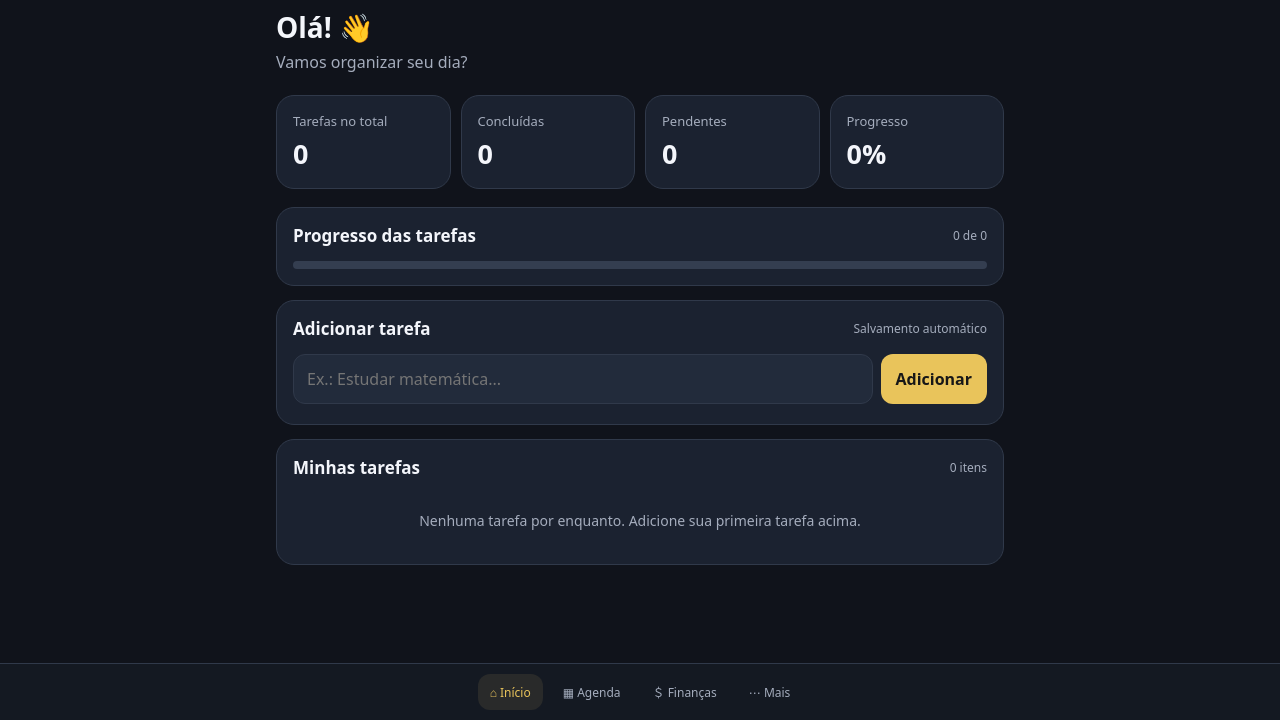
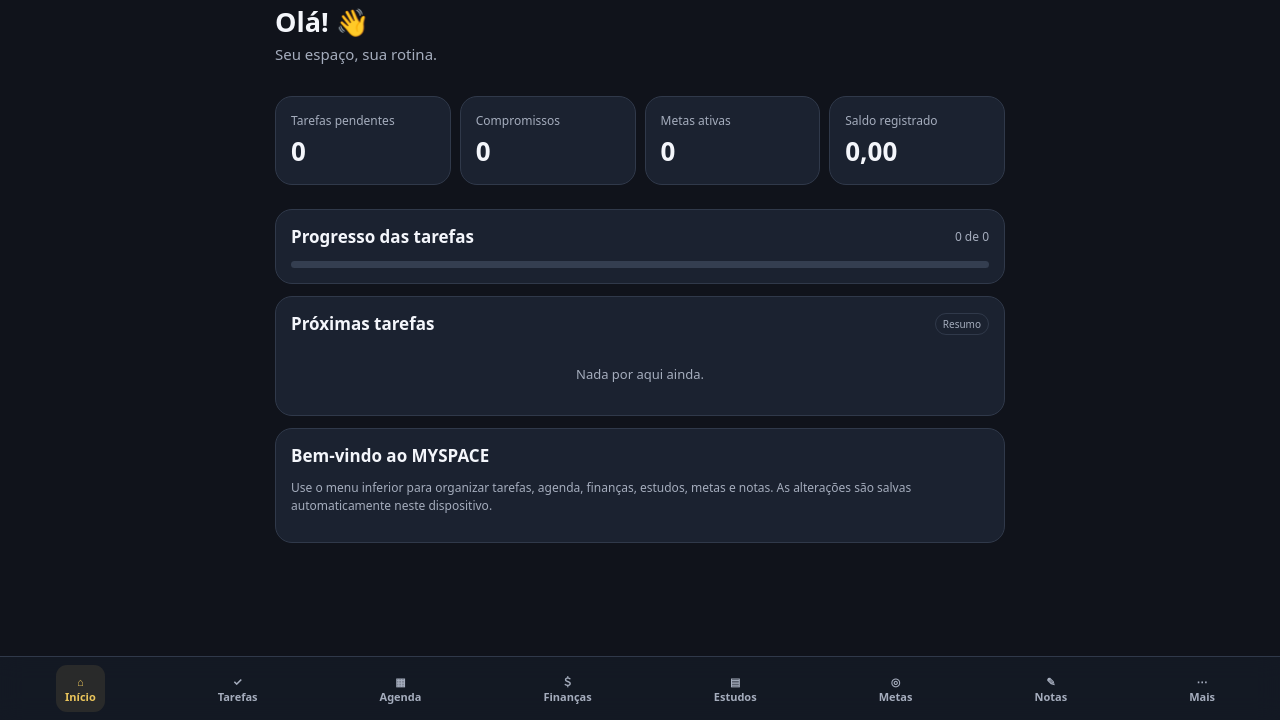
Before and after one commit to aleases987/MySpace-, a plain HTML site: page index.html in a window 1280 px wide. Shown: the part 80-800 px from the top of the page. Drawn offline with Linux system fonts and the light colour scheme.

Commit message:
Add files via upload

```diff
--- a/index.html
+++ b/index.html
@@ -1,125 +1,88 @@
 <!doctype html>
-<html lang="pt-BR">
-<head>
-  <meta charset="utf-8">
-  <meta name="viewport" content="width=device-width,initial-scale=1,viewport-fit=cover">
-  <meta name="theme-color" content="#10131b">
-  <title>MYSPACE</title>
-  <link rel="manifest" href="manifest.webmanifest">
-  <link rel="icon" href="icon.svg" type="image/svg+xml">
-  <style>
-    :root{color-scheme:dark;--bg:#10131b;--panel:#1b2230;--panel2:#222b3b;--text:#f4f6fb;--muted:#a5adbd;--gold:#e9c45b;--line:#30394a;--green:#65d6a1}
-    *{box-sizing:border-box}body{margin:0;background:var(--bg);color:var(--text);font:16px system-ui,-apple-system,Segoe UI,sans-serif}
-    .app{max-width:760px;margin:auto;padding:22px 16px 100px}
-    header{display:flex;justify-content:space-between;align-items:center;margin:8px 0 24px}
-    .logo{font-size:25px;font-weight:850;letter-spacing:2px}.logo span{color:var(--gold)}
-    .tag{font-size:11px;color:var(--green);border:1px solid #286b50;border-radius:20px;padding:6px 10px}
-    h1{font-size:28px;margin:0 0 5px} .sub{color:var(--muted);margin:0 0 22px}
-    .stats{display:grid;grid-template-columns:repeat(2,1fr);gap:10px;margin-bottom:18px}
-    .card,.section{background:var(--panel);border:1px solid var(--line);border-radius:18px;padding:16px}
-    .statlabel{color:var(--muted);font-size:13px}.statnum{font-size:27px;font-weight:750;margin-top:5px}
-    .section{margin:14px 0}.sectionhead{display:flex;justify-content:space-between;align-items:center;margin-bottom:14px}
-    h2{font-size:17px;margin:0}.small{font-size:12px;color:var(--muted)}
-    .progress{height:8px;background:#343e50;border-radius:20px;overflow:hidden;margin-top:10px}.bar{height:100%;width:0;background:var(--gold);transition:width .2s}
-    form{display:flex;gap:8px;margin:12px 0 4px}input,select,textarea{min-width:0;width:100%;background:var(--panel2);border:1px solid var(--line);border-radius:12px;color:var(--text);padding:13px;font:inherit}
-    button{border:0;border-radius:12px;padding:12px 15px;background:var(--gold);color:#171717;font-weight:750;font:inherit;cursor:pointer}
-    .add{white-space:nowrap;font-weight:800}.tasklist{display:grid;gap:8px}
-    .task{display:flex;align-items:center;gap:10px;background:var(--panel2);padding:12px;border-radius:13px}
-    .task input{width:20px;height:20px;accent-color:var(--gold);flex:0 0 auto}
-    .taskname{flex:1;overflow-wrap:anywhere}.done .taskname{text-decoration:line-through;color:var(--muted)}
-    .delete{background:transparent;color:#ff9292;padding:5px 8px;font-size:18px}
-    .empty{color:var(--muted);text-align:center;padding:18px 4px;font-size:14px}
-    nav{position:fixed;bottom:0;left:0;right:0;background:#151a24ee;border-top:1px solid var(--line);display:flex;justify-content:center;gap:8px;padding:10px 8px calc(10px + env(safe-area-inset-bottom));backdrop-filter:blur(12px)}
-    nav button{background:transparent;color:var(--muted);font-size:12px;padding:9px 12px}nav button.active{color:var(--gold);background:#292a2a}
-    .view{display:none}.view.active{display:block}.notice{color:var(--muted);font-size:13px;line-height:1.5}
-    .backup{display:flex;gap:8px;flex-wrap:wrap}.backup button{font-size:13px}
-    @media(min-width:560px){.stats{grid-template-columns:repeat(4,1fr)}}
-  </style>
-</head>
-<body>
-<div class="app">
-  <header><div class="logo">MY<span>SPACE</span></div><div class="tag">● SALVO NO DISPOSITIVO</div></header>
-  <section id="home" class="view active">
-    <h1>Olá! 👋</h1><p class="sub">Vamos organizar seu dia?</p>
-    <div class="stats">
-      <div class="card"><div class="statlabel">Tarefas no total</div><div class="statnum" id="total">0</div></div>
-      <div class="card"><div class="statlabel">Concluídas</div><div class="statnum" id="completed">0</div></div>
-      <div class="card"><div class="statlabel">Pendentes</div><div class="statnum" id="pending">0</div></div>
-      <div class="card"><div class="statlabel">Progresso</div><div class="statnum" id="percent">0%</div></div>
-    </div>
-    <div class="section"><div class="sectionhead"><h2>Progresso das tarefas</h2><span class="small" id="progressText">0 de 0</span></div><div class="progress"><div class="bar" id="bar"></div></div></div>
-    <div class="section"><div class="sectionhead"><h2>Adicionar tarefa</h2><span class="small">Salvamento automático</span></div>
-      <form id="taskForm"><input id="taskInput" maxlength="100" placeholder="Ex.: Estudar matemática..." autocomplete="off" required><button class="add" type="submit">Adicionar</button></form>
-    </div>
-    <div class="section"><div class="sectionhead"><h2>Minhas tarefas</h2><span class="small" id="taskCount">0 itens</span></div><div id="tasks" class="tasklist"></div></div>
-  </section>
-  <section id="agenda" class="view">
-    <h1>Agenda</h1><p class="sub">Seus compromissos em um só lugar.</p>
-    <div class="section"><h2>Em breve</h2><p class="notice">A próxima etapa será adicionar compromissos, datas e lembretes. Nesta primeira versão, o sistema de tarefas já funciona e salva seus dados localmente.</p></div>
-  </section>
-  <section id="financas" class="view">
-    <h1>Finanças</h1><p class="sub">Acompanhe seu dinheiro.</p>
-    <div class="section"><h2>Em breve</h2><p class="notice">Vamos adicionar receitas, despesas e saldo na próxima etapa.</p></div>
-  </section>
-  <section id="mais" class="view">
-    <h1>Mais opções</h1><p class="sub">Proteja seus dados e personalize seu espaço.</p>
-    <div class="section"><h2>Backup dos seus dados</h2><p class="notice">Exporte uma cópia das tarefas ou importe um backup salvo anteriormente.</p><div class="backup"><button id="exportBtn">Exportar backup</button><button id="importBtn">Importar backup</button><input id="fileInput" type="file" accept="application/json" hidden></div></div>
-    <div class="section"><h2>Sobre o MYSPACE</h2><p class="notice">Versão inicial • Funciona offline depois de instalado. Os dados ficam neste dispositivo e neste navegador. Limpar os dados do navegador ou desinstalar pode apagá-los; faça backups regularmente.</p></div>
-  </section>
+<html lang="pt-BR"><head>
+<meta charset="utf-8"><meta name="viewport" content="width=device-width,initial-scale=1,viewport-fit=cover">
+<meta name="theme-color" content="#10131b"><title>MYSPACE</title>
+<link rel="manifest" href="manifest.webmanifest"><link rel="icon" href="icon.svg">
+<style>
+:root{color-scheme:dark;--bg:#10131b;--p:#1b2230;--p2:#222b3b;--t:#f4f6fb;--m:#a5adbd;--g:#e9c45b;--ln:#30394a;--ok:#65d6a1;--red:#ff9292}
+*{box-sizing:border-box}body{margin:0;background:var(--bg);color:var(--t);font:15px system-ui,-apple-system,Segoe UI,sans-serif}.app{max-width:760px;margin:auto;padding:18px 15px 100px}
+header{display:flex;justify-content:space-between;align-items:center;margin:8px 0 24px}.logo{font-size:24px;font-weight:850;letter-spacing:2px}.logo span{color:var(--g)}.tag{font-size:10px;color:var(--ok);border:1px solid #286b50;border-radius:20px;padding:6px 9px}
+h1{font-size:27px;margin:0 0 4px}h2{font-size:17px;margin:0}.sub{color:var(--m);margin:0 0 20px}.muted,.hint{color:var(--m);font-size:12px}
+.grid{display:grid;grid-template-columns:repeat(2,1fr);gap:9px}.card,.section{background:var(--p);border:1px solid var(--ln);border-radius:17px;padding:15px;margin:12px 0}.statlabel{color:var(--m);font-size:12px}.statnum{font-size:26px;font-weight:750;margin-top:4px}
+.sectionhead{display:flex;justify-content:space-between;align-items:center;gap:8px;margin-bottom:13px}.progress{height:7px;background:#343e50;border-radius:20px;overflow:hidden;margin-top:9px}.bar{height:100%;background:var(--g);width:0}
+form{display:grid;grid-template-columns:1fr auto;gap:8px;margin-top:12px}.fields{display:grid;gap:8px;grid-column:1/-1}.fields.two{grid-template-columns:1fr 1fr}
+input,select,textarea{width:100%;min-width:0;background:var(--p2);border:1px solid var(--ln);border-radius:11px;color:var(--t);padding:12px;font:inherit}textarea{min-height:95px;resize:vertical}
+button{border:0;border-radius:11px;padding:11px 14px;background:var(--g);color:#171717;font:inherit;font-weight:700;cursor:pointer}.secondary{background:var(--p2);color:var(--t);border:1px solid var(--ln)}.danger{background:transparent;color:var(--red);padding:5px 8px}.list{display:grid;gap:8px}.item{display:flex;align-items:center;gap:10px;background:var(--p2);padding:11px;border-radius:12px}.item .body{flex:1;min-width:0;overflow-wrap:anywhere}.item small{display:block;color:var(--m);font-size:11px;margin-top:3px}.item input[type=checkbox]{width:19px;height:19px;accent-color:var(--g)}.done .body{text-decoration:line-through;color:var(--m)}.empty{text-align:center;color:var(--m);padding:17px;font-size:13px}.view{display:none}.view.active{display:block}
+nav{position:fixed;bottom:0;left:0;right:0;display:flex;justify-content:space-around;background:#151a24f2;border-top:1px solid var(--ln);padding:8px 4px calc(8px + env(safe-area-inset-bottom));backdrop-filter:blur(12px);z-index:5}nav button{background:transparent;color:var(--m);padding:8px 9px;font-size:11px}nav button.active{color:var(--g);background:#292a2a}
+.notice{font-size:12px;color:var(--m);line-height:1.5}.actions{display:flex;gap:7px;flex-wrap:wrap}.actions button{font-size:12px}.pill{font-size:10px;border:1px solid var(--ln);border-radius:20px;padding:3px 7px;color:var(--m)}
+@media(min-width:560px){.grid{grid-template-columns:repeat(4,1fr)}}
+</style></head><body><div class="app">
+<header><div class="logo">MY<span>SPACE</span></div><div class="tag">● DADOS SALVOS</div></header>
+<section id="home" class="view active"><h1>Olá! 👋</h1><p class="sub">Seu espaço, sua rotina.</p>
+<div class="grid">
+<div class="card"><div class="statlabel">Tarefas pendentes</div><div class="statnum" id="sTasks">0</div></div>
+<div class="card"><div class="statlabel">Compromissos</div><div class="statnum" id="sEvents">0</div></div>
+<div class="card"><div class="statlabel">Metas ativas</div><div class="statnum" id="sGoals">0</div></div>
+<div class="card"><div class="statlabel">Saldo registrado</div><div class="statnum" id="sBalance">0</div></div>
+</div>
+<div class="section"><div class="sectionhead"><h2>Progresso das tarefas</h2><span class="muted" id="progressText">0 de 0</span></div><div class="progress"><div class="bar" id="bar"></div></div></div>
+<div class="section"><div class="sectionhead"><h2>Próximas tarefas</h2><span class="pill">Resumo</span></div><div id="homeTasks" class="list"></div></div>
+<div class="section"><h2>Bem-vindo ao MYSPACE</h2><p class="notice">Use o menu inferior para organizar tarefas, agenda, finanças, estudos, metas e notas. As alterações são salvas automaticamente neste dispositivo.</p></div></section>
+
+<section id="tasks" class="view"><h1>Tarefas</h1><p class="sub">Anote o que precisa fazer.</p><div class="section"><h2>Nova tarefa</h2><form id="taskForm"><div class="fields"><input id="taskText" placeholder="O que você precisa fazer?" maxlength="120" required><input id="taskDate" type="date"></div><button>Adicionar</button></form></div><div class="section"><div class="sectionhead"><h2>Minha lista</h2><span id="taskCount" class="muted"></span></div><div id="taskList" class="list"></div></div></section>
+
+<section id="agenda" class="view"><h1>Agenda</h1><p class="sub">Guarde datas e compromissos.</p><div class="section"><h2>Novo compromisso</h2><form id="eventForm"><div class="fields"><input id="eventTitle" placeholder="Nome do compromisso" maxlength="120" required><div class="fields two"><input id="eventDate" type="date" required><input id="eventTime" type="time"></div><input id="eventPlace" placeholder="Local (opcional)"></div><button>Salvar</button></form></div><div class="section"><h2>Compromissos</h2><div id="eventList" class="list"></div></div></section>
+
+<section id="finance" class="view"><h1>Finanças</h1><p class="sub">Registre entradas e despesas.</p><div class="grid"><div class="card"><div class="statlabel">Entradas</div><div class="statnum" id="income">0</div></div><div class="card"><div class="statlabel">Despesas</div><div class="statnum" id="expense">0</div></div></div><div class="section"><h2>Novo lançamento</h2><form id="moneyForm"><div class="fields"><input id="moneyDesc" placeholder="Descrição" maxlength="100" required><div class="fields two"><select id="moneyType"><option value="in">Entrada</option><option value="out">Despesa</option></select><input id="moneyValue" type="number" min="0.01" step="0.01" placeholder="Valor" required></div><input id="moneyDate" type="date" required></div><button>Registrar</button></form></div><div class="section"><h2>Histórico</h2><div id="moneyList" class="list"></div></div></section>
+
+<section id="study" class="view"><h1>Estudos</h1><p class="sub">Organize matérias e atividades.</p><div class="section"><h2>Adicionar matéria ou atividade</h2><form id="studyForm"><div class="fields"><input id="studyText" placeholder="Ex.: Matemática — revisar capítulo 2" maxlength="140" required></div><button>Adicionar</button></form></div><div class="section"><div id="studyList" class="list"></div></div></section>
+
+<section id="goals" class="view"><h1>Metas</h1><p class="sub">Acompanhe seus objetivos.</p><div class="section"><h2>Nova meta</h2><form id="goalForm"><div class="fields"><input id="goalText" placeholder="Ex.: Ler 3 livros" maxlength="120" required><div class="fields two"><input id="goalTarget" type="number" min="1" value="10" placeholder="Objetivo"><input id="goalCurrent" type="number" min="0" value="0" placeholder="Progresso atual"></div></div><button>Criar meta</button></form></div><div class="section"><div id="goalList" class="list"></div></div></section>
+
+<section id="notes" class="view"><h1>Notas</h1><p class="sub">Guarde ideias e informações.</p><div class="section"><h2>Nova anotação</h2><form id="noteForm"><div class="fields"><input id="noteTitle" placeholder="Título" maxlength="100" required><textarea id="noteBody" placeholder="Escreva sua anotação..."></textarea></div><button>Salvar nota</button></form></div><div class="section"><div id="noteList" class="list"></div></div></section>
+
+<section id="more" class="view"><h1>Configurações</h1><p class="sub">Seus dados e sua privacidade.</p><div class="section"><h2>Backup</h2><p class="notice">Exporte regularmente uma cópia dos seus dados. Importar um backup substitui os dados atuais.</p><div class="actions"><button id="export">Exportar backup</button><button class="secondary" id="import">Importar backup</button><input id="backupFile" type="file" accept="application/json" hidden></div></div><div class="section"><h2>Sobre o armazenamento</h2><p class="notice">Os dados ficam no armazenamento local deste navegador/dispositivo. Eles não são sincronizados entre aparelhos. Limpar os dados do navegador ou desinstalar o app pode apagá-los. Faça backups para evitar perdas.</p></div></section>
 </div>
 <nav>
-  <button class="active" data-view="home">⌂ Início</button>
-  <button data-view="agenda">▦ Agenda</button>
-  <button data-view="financas">＄ Finanças</button>
-  <button data-view="mais">⋯ Mais</button>
+<button class="active" data-view="home">⌂<br>Início</button><button data-view="tasks">✓<br>Tarefas</button><button data-view="agenda">▦<br>Agenda</button><button data-view="finance">＄<br>Finanças</button><button data-view="study">▤<br>Estudos</button><button data-view="goals">◎<br>Metas</button><button data-view="notes">✎<br>Notas</button><button data-view="more">⋯<br>Mais</button>
 </nav>
 <script>
-const KEY='myspace.tasks.v1';
-let tasks=[];
-try{tasks=JSON.parse(localStorage.getItem(KEY)||'[]');if(!Array.isArray(tasks))tasks=[]}catch(e){tasks=[]}
-const save=()=>{localStorage.setItem(KEY,JSON.stringify(tasks));render()};
+const K='myspace.v2.data';const today=()=>new Date().toISOString().slice(0,10);
+let db={tasks:[],events:[],money:[],studies:[],goals:[],notes:[]};
+try{const old=JSON.parse(localStorage.getItem(K)||'null');if(old)db={...db,...old};else{const v1=JSON.parse(localStorage.getItem('myspace.tasks.v1')||'[]');db.tasks=Array.isArray(v1)?v1:[]}}catch(e){}
+const save=()=>{localStorage.setItem(K,JSON.stringify(db));render()};
+const el=id=>document.getElementById(id);
+const esc=s=>String(s??'').replace(/[&<>"']/g,c=>({'&':'&amp;','<':'&lt;','>':'&gt;','"':'&quot;',"'":'&#39;'}[c]));
+const money=n=>Number(n||0).toLocaleString('pt-BR',{minimumFractionDigits:2,maximumFractionDigits:2});
+function empty(id,msg){el(id).innerHTML='<div class="empty">'+msg+'</div>'}
+function taskRows(id,arr){const root=el(id);root.innerHTML='';if(!arr.length)return empty(id,'Nada por aqui ainda.');arr.forEach(t=>{const d=document.createElement('div');d.className='item'+(t.done?' done':'');d.innerHTML='<input type="checkbox" '+(t.done?'checked':'')+' aria-label="Concluir"><div class="body">'+esc(t.text)+(t.date?'<small>'+esc(t.date)+'</small>':'')+'</div><button class="danger" aria-label="Excluir">×</button>';d.querySelector('input').onchange=e=>{t.done=e.target.checked;save()};d.querySelector('button').onclick=()=>remove('tasks',t.id);root.append(d)})}
+function remove(type,id){if(confirm('Excluir este item?')){db[type]=db[type].filter(x=>x.id!==id);save()}}
+function rows(id,type,arr,formatter){const root=el(id);root.innerHTML='';if(!arr.length)return empty(id,'Nada registrado ainda.');arr.forEach(x=>{const d=document.createElement('div');d.className='item';d.innerHTML='<div class="body">'+formatter(x)+'</div><button class="danger" aria-label="Excluir">×</button>';d.querySelector('button').onclick=()=>remove(type,x.id);root.append(d)})}
+function add(type,obj){db[type].unshift({id:Date.now().toString(36)+Math.random().toString(36).slice(2),...obj});save()}
 function render(){
- const done=tasks.filter(t=>t.done).length,total=tasks.length,pct=total?Math.round(done/total*100):0;
- document.getElementById('total').textContent=total;
- document.getElementById('completed').textContent=done;
- document.getElementById('pending').textContent=total-done;
- document.getElementById('percent').textContent=pct+'%';
- document.getElementById('bar').style.width=pct+'%';
- document.getElementById('progressText').textContent=done+' de '+total;
- document.getElementById('taskCount').textContent=total+' itens';
- const list=document.getElementById('tasks');list.innerHTML='';
- if(!total){list.innerHTML='<div class="empty">Nenhuma tarefa por enquanto. Adicione sua primeira tarefa acima.</div>';return}
- tasks.forEach(task=>{
-  const row=document.createElement('div');row.className='task'+(task.done?' done':'');
-  const check=document.createElement('input');check.type='checkbox';check.checked=task.done;check.setAttribute('aria-label','Concluir tarefa');
-  check.addEventListener('change',()=>{task.done=check.checked;save()});
-  const name=document.createElement('div');name.className='taskname';name.textContent=task.text;
-  const del=document.createElement('button');del.className='delete';del.textContent='×';del.setAttribute('aria-label','Excluir tarefa');
-  del.addEventListener('click',()=>{if(confirm('Excluir esta tarefa?')){tasks=tasks.filter(t=>t.id!==task.id);save()}});
-  row.append(check,name,del);list.append(row);
- });
+ const pending=db.tasks.filter(x=>!x.done).length,done=db.tasks.filter(x=>x.done).length,total=db.tasks.length,pct=total?Math.round(done/total*100):0;
+ el('sTasks').textContent=pending;el('sEvents').textContent=db.events.length;el('sGoals').textContent=db.goals.length;
+ const bal=db.money.reduce((s,x)=>s+(x.type==='in'?1:-1)*Number(x.value),0);el('sBalance').textContent=money(bal);
+ el('progressText').textContent=done+' de '+total;el('bar').style.width=pct+'%';el('taskCount').textContent=total+' itens';
+ taskRows('taskList',db.tasks);taskRows('homeTasks',db.tasks.filter(x=>!x.done).slice(0,4));
+ rows('eventList','events',db.events,x=>'<b>'+esc(x.title)+'</b><small>'+esc(x.date)+' '+esc(x.time||'')+(x.place?' · '+esc(x.place):'')+'</small>');
+ const inc=db.money.filter(x=>x.type==='in').reduce((s,x)=>s+Number(x.value),0),out=db.money.filter(x=>x.type==='out').reduce((s,x)=>s+Number(x.value),0);
+ el('income').textContent=money(inc);el('expense').textContent=money(out);
+ rows('moneyList','money',db.money,x=>'<b>'+(x.type==='in'?'＋ ':'− ')+esc(x.desc)+'</b><small>'+esc(x.date)+' · '+money(x.value)+'</small>');
+ rows('studyList','studies',db.studies,x=>'<b>'+esc(x.text)+'</b>');
+ rows('goalList','goals',db.goals,x=>'<b>'+esc(x.text)+'</b><small>'+Number(x.current)+' / '+Number(x.target)+' · '+Math.min(100,Math.round(Number(x.current)/Math.max(1,Number(x.target))*100))+'%</small>');
+ rows('noteList','notes',db.notes,x=>'<b>'+esc(x.title)+'</b><small>'+esc(x.body).replace(/\n/g,' ')+'</small>');
 }
-document.getElementById('taskForm').addEventListener('submit',e=>{
- e.preventDefault();const input=document.getElementById('taskInput');const text=input.value.trim();if(!text)return;
- tasks.unshift({id:Date.now().toString(36)+Math.random().toString(36).slice(2),text,done:false,createdAt:new Date().toISOString()});input.value='';save();
-});
-document.querySelectorAll('nav button').forEach(btn=>btn.addEventListener('click',()=>{
- document.querySelectorAll('nav button').forEach(b=>b.classList.toggle('active',b===btn));
- document.querySelectorAll('.view').forEach(v=>v.classList.toggle('active',v.id===btn.dataset.view));
-}));
-document.getElementById('exportBtn').addEventListener('click',()=>{
- const blob=new Blob([JSON.stringify({app:'MYSPACE',version:1,tasks},null,2)],{type:'application/json'});
- const a=document.createElement('a');a.href=URL.createObjectURL(blob);a.download='myspace-backup.json';a.click();URL.revokeObjectURL(a.href);
-});
-document.getElementById('importBtn').addEventListener('click',()=>document.getElementById('fileInput').click());
-document.getElementById('fileInput').addEventListener('change',async e=>{
- const f=e.target.files[0];if(!f)return;
- try{const data=JSON.parse(await f.text());if(!data||!Array.isArray(data.tasks)||!confirm('Importar este backup? As tarefas atuais serão substituídas.'))return;
- tasks=data.tasks.filter(t=>t&&typeof t.text==='string').map(t=>({id:String(t.id||Date.now()),text:t.text.slice(0,100),done:!!t.done,createdAt:t.createdAt||''}));save();alert('Backup importado!');}
- catch(err){alert('Não foi possível ler esse backup.')}
- e.target.value='';
-});
-if('serviceWorker' in navigator && location.protocol!=='file:'){window.addEventListener('load',()=>navigator.serviceWorker.register('./sw.js').catch(()=>{}))}
+el('taskForm').onsubmit=e=>{e.preventDefault();add('tasks',{text:el('taskText').value.trim(),date:el('taskDate').value,done:false});e.target.reset()};
+el('eventForm').onsubmit=e=>{e.preventDefault();add('events',{title:el('eventTitle').value.trim(),date:el('eventDate').value,time:el('eventTime').value,place:el('eventPlace').value.trim()});e.target.reset()};
+el('moneyForm').onsubmit=e=>{e.preventDefault();add('money',{desc:el('moneyDesc').value.trim(),type:el('moneyType').value,value:Number(el('moneyValue').value),date:el('moneyDate').value});e.target.reset();el('moneyDate').value=today()};
+el('studyForm').onsubmit=e=>{e.preventDefault();add('studies',{text:el('studyText').value.trim()});e.target.reset()};
+el('goalForm').onsubmit=e=>{e.preventDefault();add('goals',{text:el('goalText').value.trim(),target:Math.max(1,Number(el('goalTarget').value)),current:Math.max(0,Number(el('goalCurrent').value))});e.target.reset()};
+el('noteForm').onsubmit=e=>{e.preventDefault();add('notes',{title:el('noteTitle').value.trim(),body:el('noteBody').value.trim()});e.target.reset()};
+document.querySelectorAll('nav button').forEach(b=>b.onclick=()=>{document.querySelectorAll('nav button').forEach(x=>x.classList.toggle('active',x===b));document.querySelectorAll('.view').forEach(v=>v.classList.toggle('active',v.id===b.dataset.view))});
+el('export').onclick=()=>{const blob=new Blob([JSON.stringify({app:'MYSPACE',version:2,data:db},null,2)],{type:'application/json'});const a=document.createElement('a');a.href=URL.createObjectURL(blob);a.download='myspace-backup.json';a.click();URL.revokeObjectURL(a.href)};
+el('import').onclick=()=>el('backupFile').click();el('backupFile').onchange=async e=>{const f=e.target.files[0];if(!f)return;try{const x=JSON.parse(await f.text());const d=x.data||x;if(!confirm('Substituir os dados atuais pelo backup?'))return;for(const k of Object.keys(db))if(Array.isArray(d[k]))db[k]=d[k];save();alert('Backup importado com sucesso.')}catch(err){alert('Arquivo de backup inválido.')}e.target.value=''};
+el('eventDate').value=today();el('moneyDate').value=today();
+if('serviceWorker'in navigator&&location.protocol!=='file:')addEventListener('load',()=>navigator.serviceWorker.register('./sw.js').catch(()=>{}));
 render();
-</script>
-</body></html>
+</script></body></html>
```
